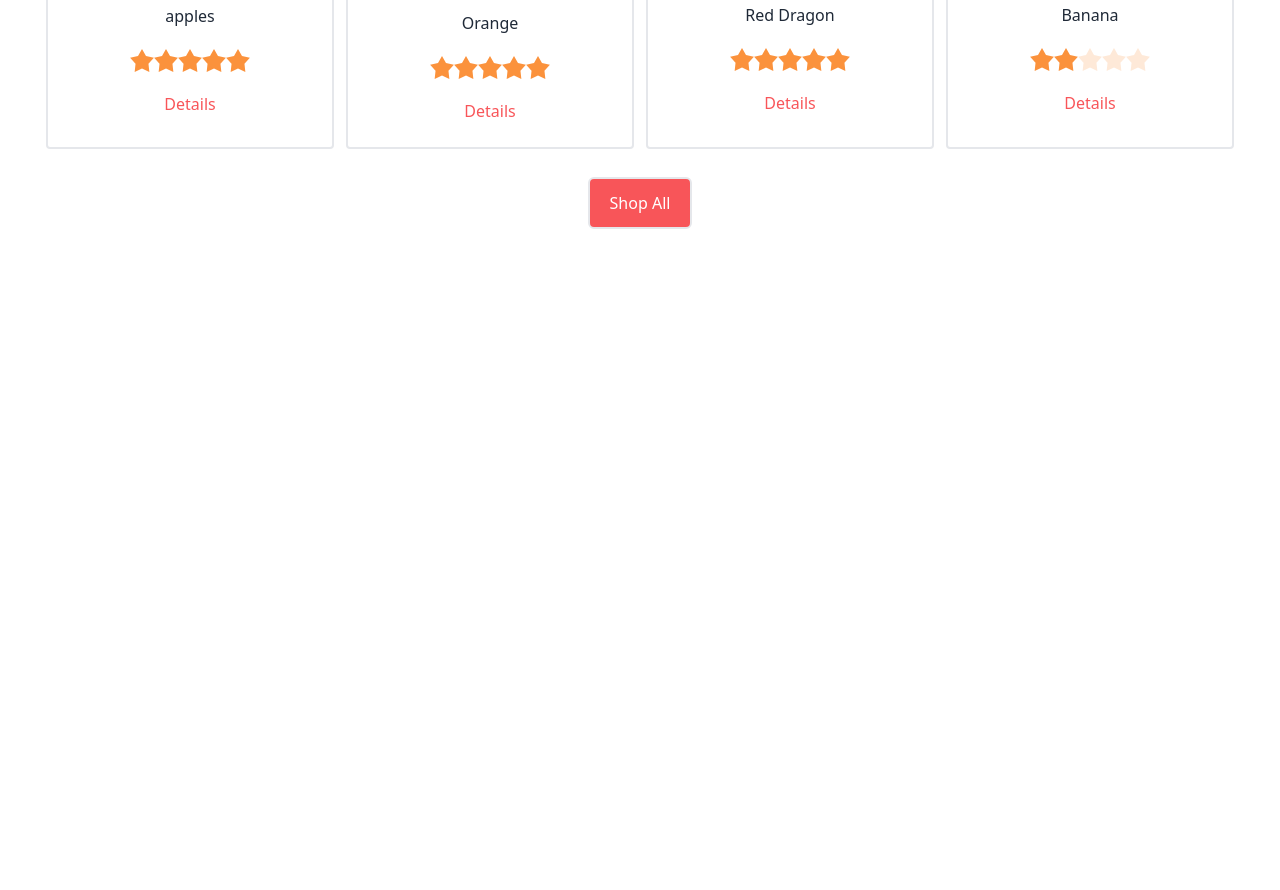
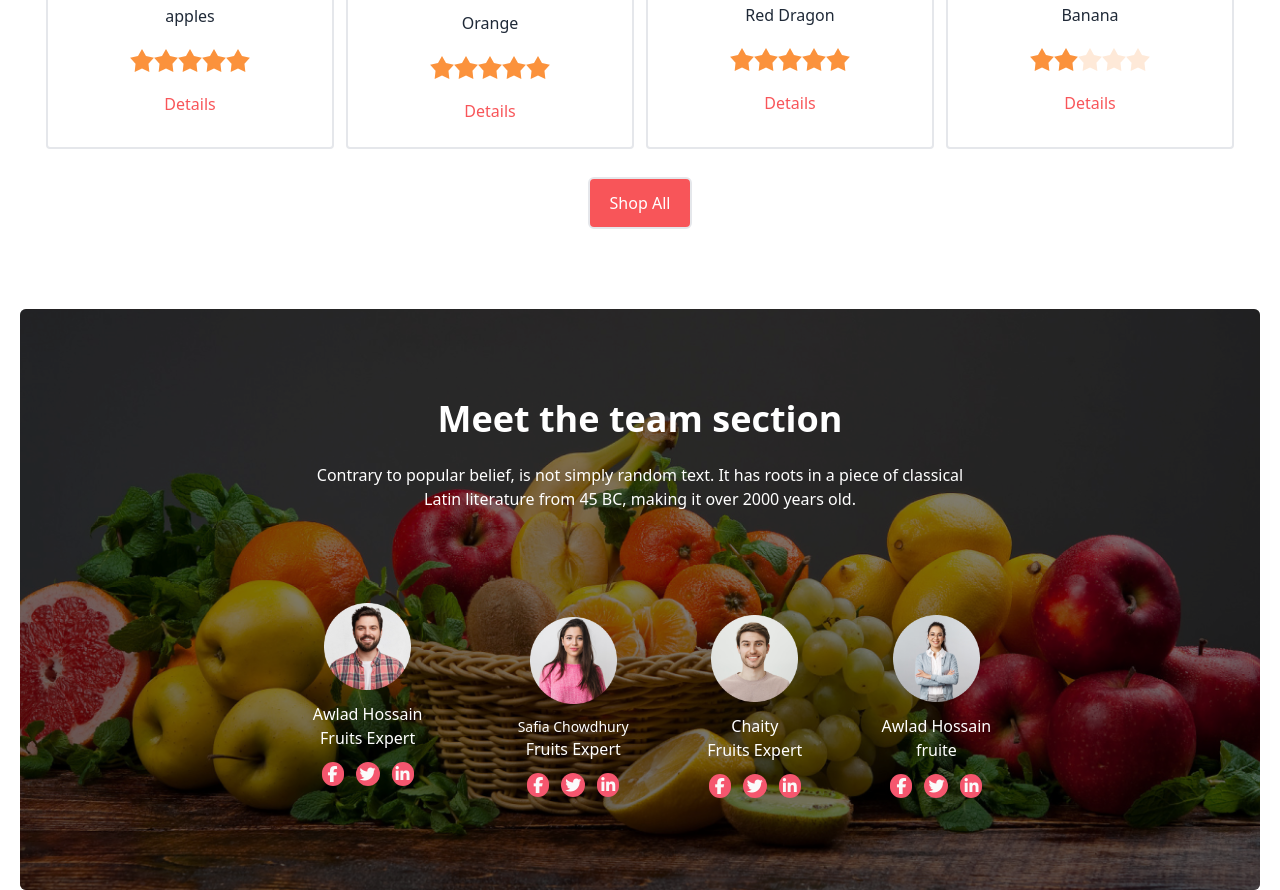
Before and after one commit to Md-Abdur-Razzak/fruti-website, a plain HTML site: page index.html in a window 1280 px wide. Shown: the part 1294-2184 px from the top of the page. Before the commit the page ends 1603 px from the top, so only its background shows below. Drawn offline with nearby package versions, Linux system fonts and the light colour scheme.

Commit message:
Meet the team section

```diff
--- a/index.html
+++ b/index.html
@@ -62,7 +62,7 @@
     <!-- navber-end -->
     <!-- banner section  -->
     <section>
-        <div class="carousel w-full rounded-2xl">
+        <div class="carousel w-full ">
             <div id="slide1" class="carousel-item relative  w-full h-f bg-[url('images/banner1.png')] bg-cover bg-center ">
                 <div class="w-full h-fullc flex justify-center items-center  backdrop-brightness-50">
                    <div class="w-full text-center space-y-6">
@@ -322,8 +322,71 @@
             <div class="pt-4"><button class="px-5 py-3 rounded-md border-2 bg-[#F85559] text-white">Shop All</button></div>
         </section>
     </section>
+      <!-- Meet the team section -->
+    <section class="rounded-full">
+          <div class="bg-[url('images/banner1.png')] h-[90%] bg-cover bg-center rounded-md ">
+            <div class="w-full h-[90%] flex justify-center items-center rounded-md   backdrop-brightness-50">
+              <div class="  ">
+                <div class="text-white flex justify-center items-center flex-col text-center pt-[90px]">
+                  <h1 class="font-bold text-3xl md:text-4xl">Meet the team section</h1>
+                  <p class="pt-6 px-3 ">Contrary to popular belief, is not simply random text. It has roots in a piece of classical <br class="md:block hidden"> Latin literature from 45 BC, making it over 2000 years old.</p>
+                </div>
+                <div class="flex flex-col md:flex-row gap-[10%] w-full py-20    justify-center items-center">
+                  <div class="text-center md:pt-0 p-6 ">
+                      <img src="images/member1.png" alt=""  class="p-3">
+                      <h1 class="text-white">Awlad Hossain</h1>
+                      <p  class="text-white">Fruits Expert</p>
+                      <div class="flex gap-3 justify-center items-center pt-3">
+                        <i class="fa-brands fa-facebook-f rounded-full bg-[#f5566e] px-[6px] py-1" style="color: #fafafa;"></i>
+                        <i class="fa-brands fa-twitter rounded-full bg-[#f5566e] p-1" style="color: #fafafa;"></i>
+                        <i class="fa-brands fa-linkedin-in rounded-full bg-[#f5566e] p-1" style="color: #fafafa;"></i>
+                      </div>
+                  </div>
+                  <div class="text-center ">
+                      <img src="images/member2.png" alt="" class="p-3">
+                      <h1 class="text-white text-[14px]">Safia Chowdhury</h1>
+                      <p  class="text-white">Fruits Expert</p>
+                      <div class="flex gap-3 justify-center items-center pt-3">
+                        <i class="fa-brands fa-facebook-f rounded-full bg-[#f5566e] px-[6px] py-1" style="color: #fafafa;"></i>
+                        <i class="fa-brands fa-twitter rounded-full bg-[#f5566e] p-1" style="color: #fafafa;"></i>
+                        <i class="fa-brands fa-linkedin-in rounded-full bg-[#f5566e] p-1" style="color: #fafafa;"></i>
+                      </div>
+                  </div>
+                  <div class="text-center ">
+                      <img src="images/member3.png" alt="" class="p-3">
+                      <h1 class="text-white">Chaity</h1>
+                      <p  class="text-white">Fruits Expert</p>
+                      <div class="flex gap-3 justify-center items-center pt-3">
+                        <i class="fa-brands fa-facebook-f rounded-full bg-[#f5566e] px-[6px] py-1" style="color: #fafafa;"></i>
+                        <i class="fa-brands fa-twitter rounded-full bg-[#f5566e] p-1" style="color: #fafafa;"></i>
+                        <i class="fa-brands fa-linkedin-in rounded-full bg-[#f5566e] p-1" style="color: #fafafa;"></i>
+                      </div>
+                  </div>
+                  <div class="text-center ">
+                      <img src="images/member4.png" alt="" class="p-3">
+                      <h1 class="text-white">Awlad Hossain</h1>
+                      <p  class="text-white">fruite</p>
+                      <div class="flex gap-3 justify-center items-center pt-3">
+                        <i class="fa-brands fa-facebook-f rounded-full bg-[#f5566e] px-[6px] py-1" style="color: #fafafa;"></i>
+                        <i class="fa-brands fa-twitter rounded-full bg-[#f5566e] p-1" style="color: #fafafa;"></i>
+                        <i class="fa-brands fa-linkedin-in rounded-full bg-[#f5566e] p-1" style="color: #fafafa;"></i>
+                      </div>
+                  </div>
+                </div>
+
+              </div>
+
+            </div>
+
+
+
+
+          </div>
+    </section>
+
 
     </main>
-
+    <!-- font awesom -->
+    <script src="https://kit.fontawesome.com/a18fbde6ae.js" crossorigin="anonymous"></script>
 </body>
 </html>
```
